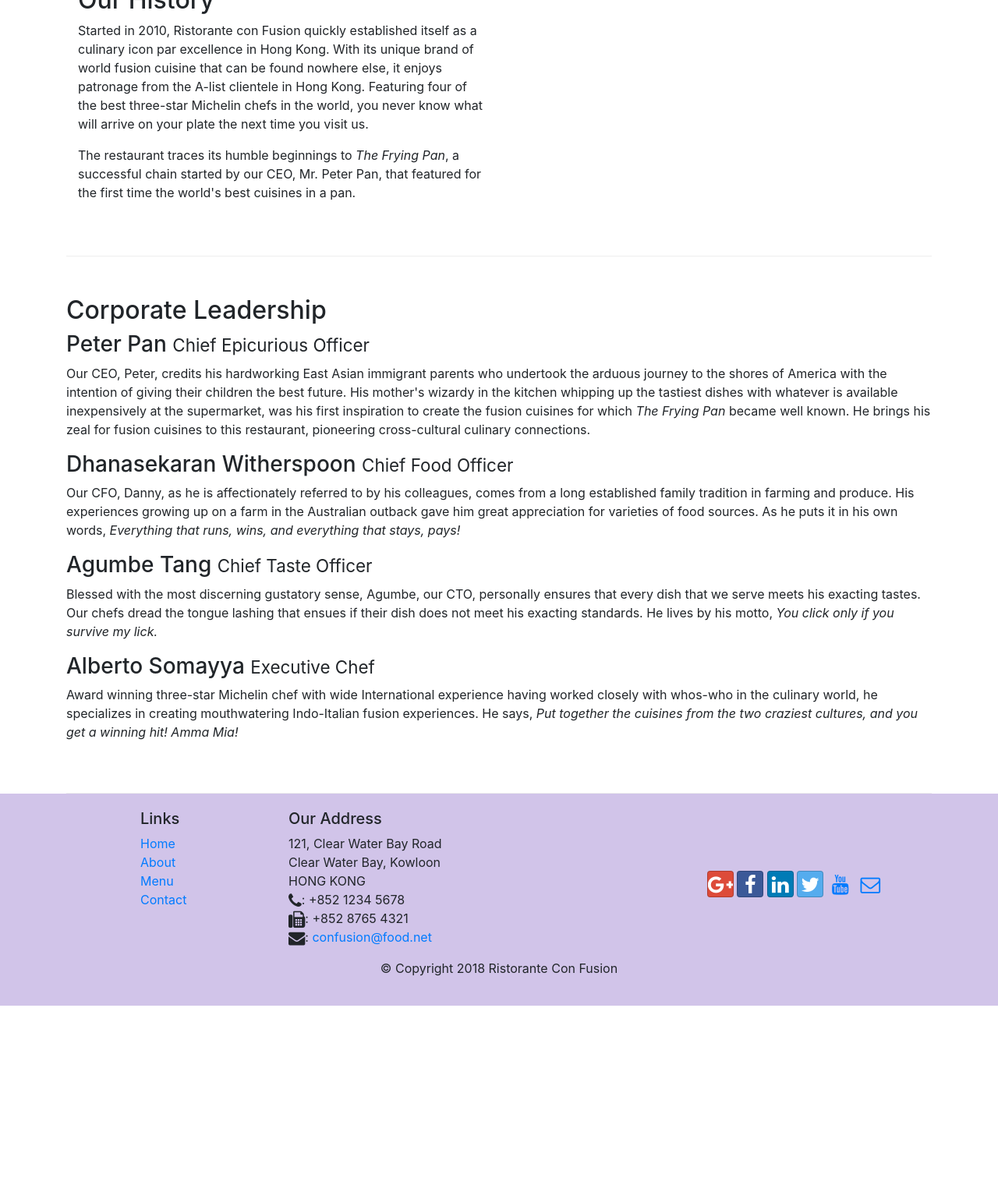
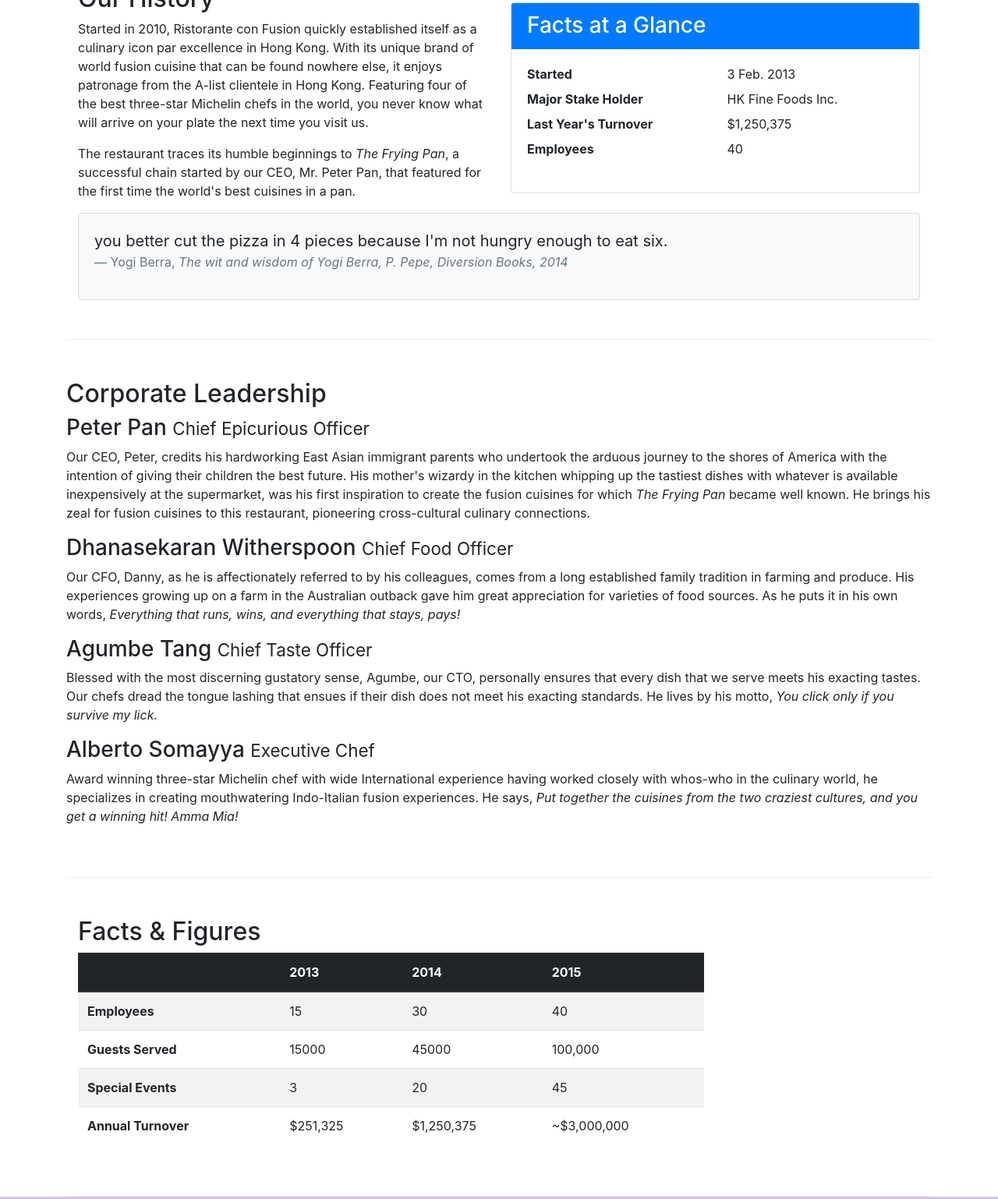
Before and after one commit to dragonslayer3302/Bootstrap4, a website: page aboutus.html in a window 1280 px wide. Shown: the part 536-2074 px from the top of the page at 78% size. Before the commit the page ends 1826 px from the top, so only its background shows below. Drawn offline with nearby package versions, Linux system fonts and the light colour scheme.

Commit message:
Tables and Cards

```diff
--- a/aboutus.html
+++ b/aboutus.html
@@ -66,7 +66,37 @@
                 <p>Started in 2010, Ristorante con Fusion quickly established itself as a culinary icon par excellence in Hong Kong. With its unique brand of world fusion cuisine that can be found nowhere else, it enjoys patronage from the A-list clientele in Hong Kong.  Featuring four of the best three-star Michelin chefs in the world, you never know what will arrive on your plate the next time you visit us.</p>
                 <p>The restaurant traces its humble beginnings to <em>The Frying Pan</em>, a successful chain started by our CEO, Mr. Peter Pan, that featured for the first time the world's best cuisines in a pan.</p>
             </div>
-            <div class="col-12 col-sm-6">
+            <div class="col-sm">
+                <div class="card">
+                    <h3 class="card-header bg-primary text-white">Facts at a Glance</h3>
+                    <div class="card-body">
+                        <dl class="row">
+                            <dt class="col-6">Started</dt>
+                            <dd class="col-6">3 Feb. 2013</dd>
+                            <dt class="col-6">Major Stake Holder</dt>
+                            <dd class="col-6">HK Fine Foods Inc.</dd>
+                            <dt class="col-6">Last Year's Turnover</dt>
+                            <dd class="col-6">$1,250,375</dd>
+                            <dt class="col-6">Employees</dt>
+                            <dd class="col-6">40</dd>
+                        </dl>
+                    </div>
+                </div>
+            </div>
+            <div class="col-12">
+                <div class="card card-body bg-light">
+                    <blockquote class="blockquote">
+                        <p class="mb-0">you better cut the pizza
+                            in 4 pieces because I'm not hungry enough
+                            to eat six.
+                        </p>
+                        <footer class="blockquote-footer">Yogi Berra,
+                            <cite title="Source Title">The wit and wisdom
+                                of Yogi Berra, P. Pepe, Diversion Books, 2014
+                            </cite>
+                        </footer>
+                    </blockquote>
+                </div>
             </div>
         </div>
 
@@ -84,6 +114,52 @@
                 <p class="d-none d-sm-block">Award winning three-star Michelin chef with wide International experience having worked closely with whos-who in the culinary world, he specializes in creating mouthwatering Indo-Italian fusion experiences. He says, <em>Put together the cuisines from the two craziest cultures, and you get a winning hit! Amma Mia!</em></p>
             </div>
        </div>
+
+       <div class="row row-content">
+        <div class="col-12 col-sm-9">
+            <h2>Facts &amp; Figures</h2>
+
+            <div class="table-responsive">
+                <table class="table table-striped">
+                    <thead class="thead-dark">
+                        <tr>
+                            <th>&nbsp;</th>
+                            <th>2013</th>
+                            <th>2014</th>
+                            <th>2015</th>
+                        </tr>
+                    </thead>
+                    <tbody>
+                        <tr>
+                            <th>Employees</th>
+                            <td>15</td>
+                            <td>30</td>
+                            <td>40</td>
+                        </tr>
+                        <tr>
+                            <th>Guests Served</th>
+                            <td>15000</td>
+                            <td>45000</td>
+                            <td>100,000</td>
+                        </tr>
+                        <tr>
+                            <th>Special Events</th>
+                            <td>3</td>
+                            <td>20</td>
+                            <td>45</td>
+                        </tr>
+                        <tr>
+                            <th>Annual Turnover</th>
+                            <td>$251,325</td>
+                            <td>$1,250,375</td>
+                            <td>~$3,000,000</td>
+                        </tr>
+                    </tbody>
+                </table>
+            </div>
+        </div>
+        <div class="col-12 col-sm-3"></div>
+    </div>
 
     </div>
 
```
